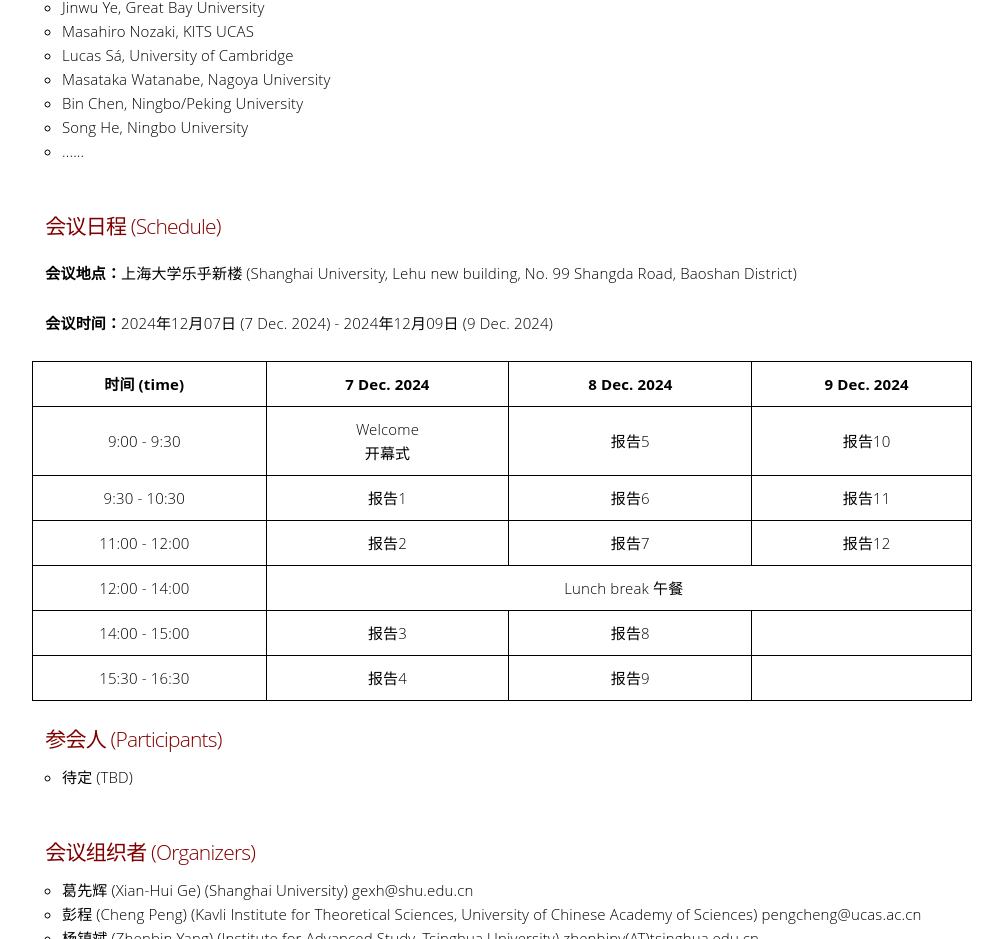
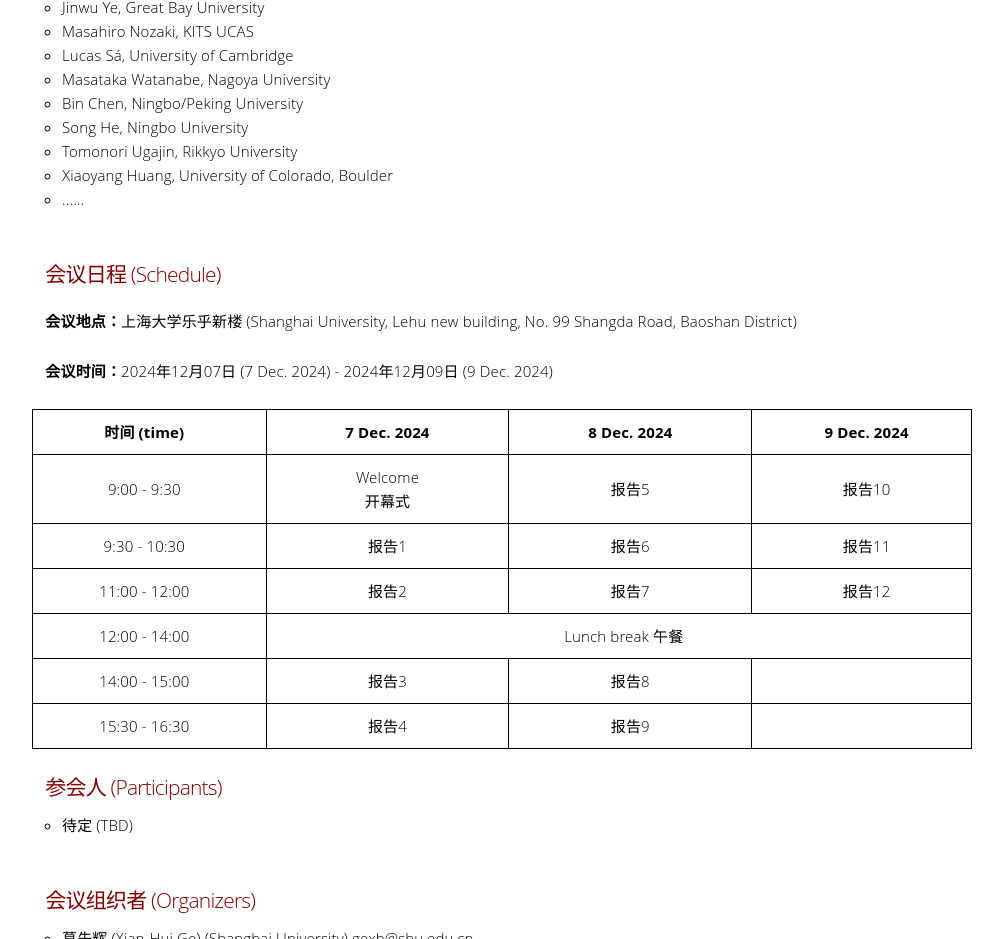
Before and after one commit to tenkoADSCFT/Ensemble-average-theories-in-HET, a plain HTML site: page index.html in a window 1280 px wide. Shown: the part 2215-3154 px from the top of the page, without its empty margins (138-1141 px from the left). Drawn offline with Linux system fonts and the light colour scheme.

Commit message:
Update index.html

```diff
--- a/index.html
+++ b/index.html
@@ -105,6 +105,8 @@ Please note that the deadline for registration is November 10, 2024. Kindly ensu
 <li>Masataka Watanabe, Nagoya University</li>
 <li>Bin Chen, Ningbo/Peking University</li>
 <li>Song He, Ningbo University</li>
+<li>Tomonori Ugajin, Rikkyo University</li>
+<li>Xiaoyang Huang, University of Colorado, Boulder</li>
 <li>......</li>
 </ul>
 </p>
```
